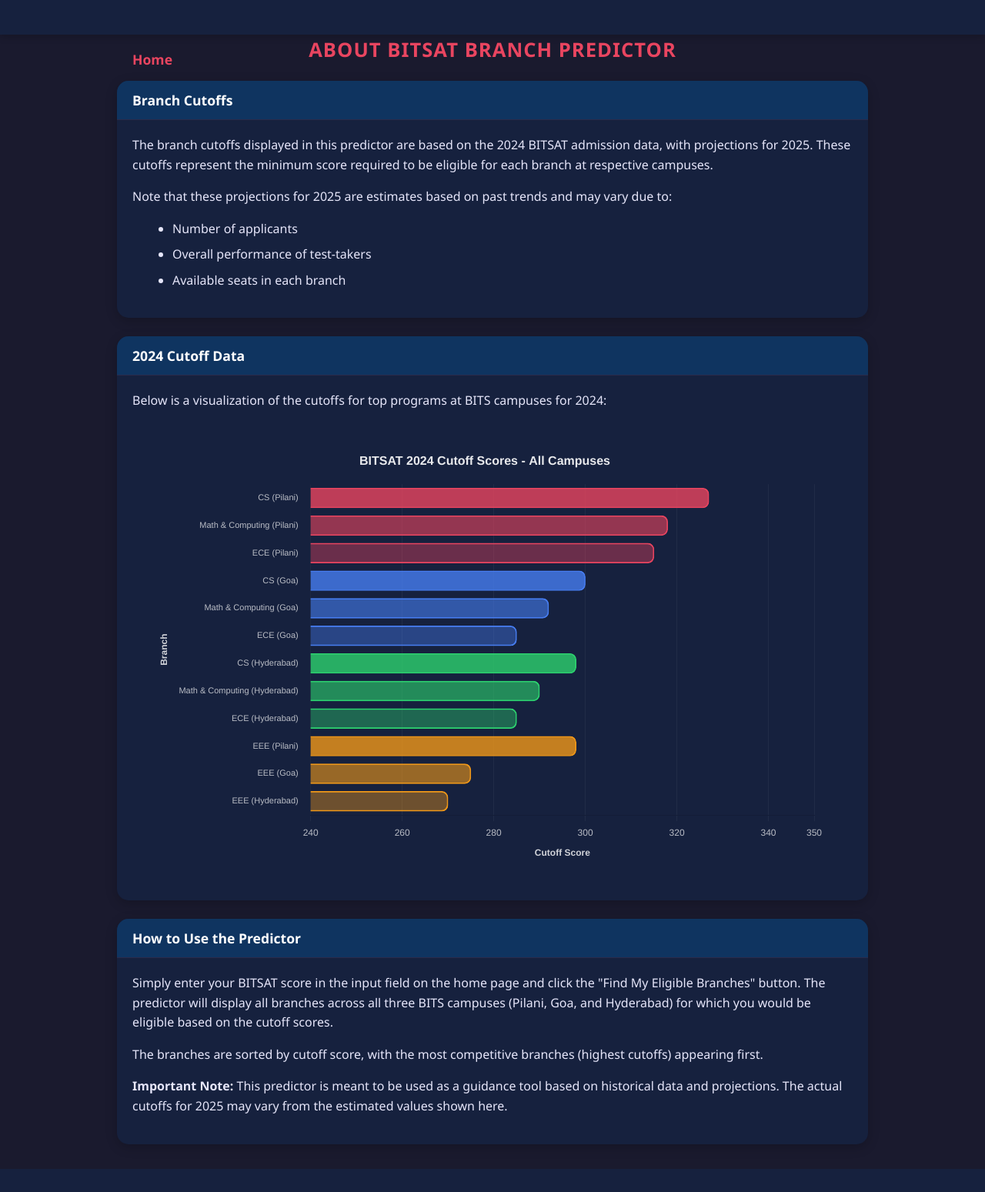
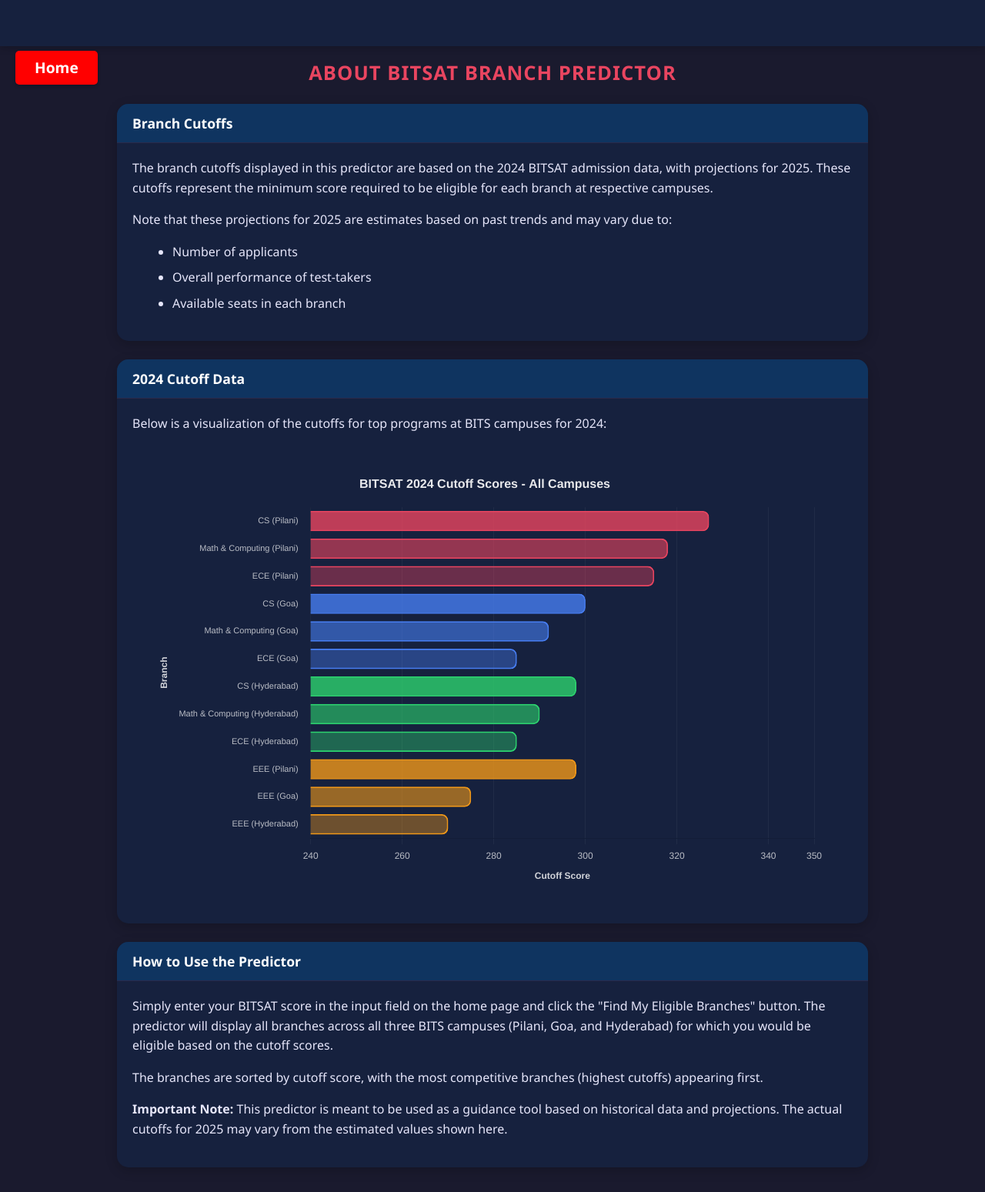
Before and after one commit to twistedwiz2222/bitsat-branch-predictor, a Flask app: page /about in a window 1280 px wide. Shown: the whole page at 77% size. Before the commit the page ends 1519 px from the top, so only its background shows below. Run offline with Flask 3, Linux system fonts and the light colour scheme.

Commit message:
Restored to '822f723400c940e85aa5aeeb640137c49665709e'
Replit-Restored-To: 822f723400c940e85aa5aeeb640137c49665709e

```diff
--- a/templates/about.html
+++ b/templates/about.html
@@ -15,7 +15,7 @@
         }
         .container {
             max-width: 1000px;
-            padding-top: 50px;
+            padding-top: 80px;
         }
         .card {
             background: #16213e;
@@ -50,18 +50,22 @@
             padding: 0 15px;
         }
         .nav-home {
-            color: #e94560;
+            color: #ffffff;
             text-decoration: none;
             font-weight: 600;
-            font-size: 1.1em;
+            font-size: 1.2em;
             transition: all 0.3s ease;
-            padding: 6px 20px;
+            padding: 8px 25px;
             border-radius: 5px;
             display: inline-block;
+            background: #ff0000;
+            box-shadow: 0 2px 4px rgba(0,0,0,0.2);
+            position: absolute;
+            left: 20px;
         }
         .nav-home:hover {
             color: #fff;
-            background: #e94560;
+            background: #cc0000;
         }
         .formula {
             background: #1f1f3d;
@@ -94,15 +98,25 @@
             z-index: 1000;
             padding: 8px 0;
             box-shadow: 0 2px 10px rgba(0,0,0,0.2);
-            height: 45px;
+            height: 60px;
             display: flex;
             align-items: center;
+        }
+        .nav-container {
+            display: flex;
+            justify-content: space-between;
+            align-items: center;
+            width: 100%;
+        }
+        .title-placeholder {
+            width: 40px;
         }
     </style>
 </head>
 <body>
     <nav class="navbar">
-        <div class="container">
+        <div class="container nav-container">
+            <div class="title-placeholder"></div>
             <a href="/" class="nav-home">Home</a>
         </div>
     </nav>
@@ -173,11 +187,11 @@
                 }
             };
 
-            // Create radar chart to show cutoff comparisons across campuses
+            // Create polar area chart to show cutoff comparisons across campuses
             const radarChart = new Chart(
                 document.createElement('canvas'),
                 {
-                    type: 'radar',
+                    type: 'polarArea',
                     data: {
                         labels: campusData.pilani.branches,
                         datasets: [
```
Also changed, not shown: attached_assets/image_1746680129005.png (added), attached_assets/image_1746680207387.png (added).
